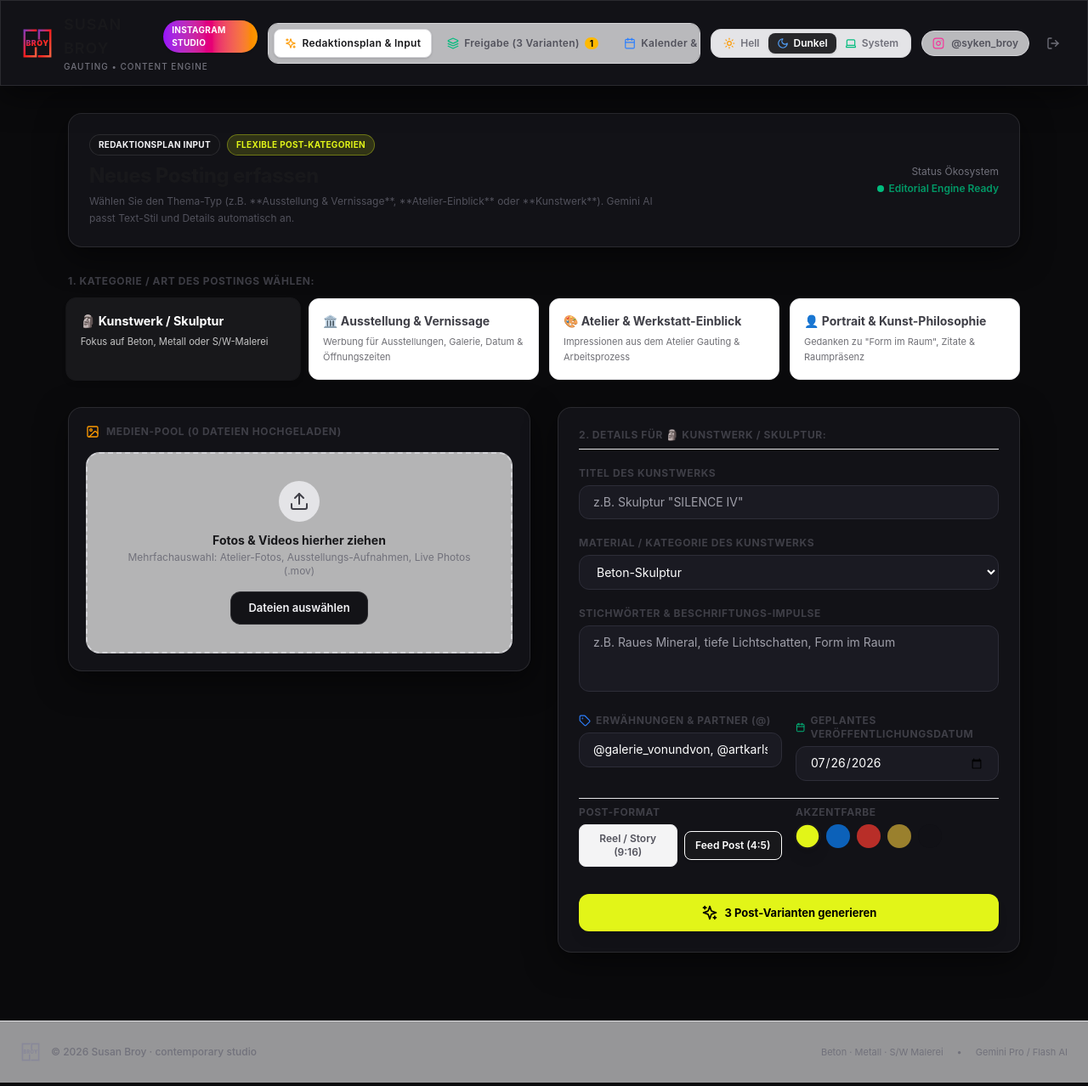
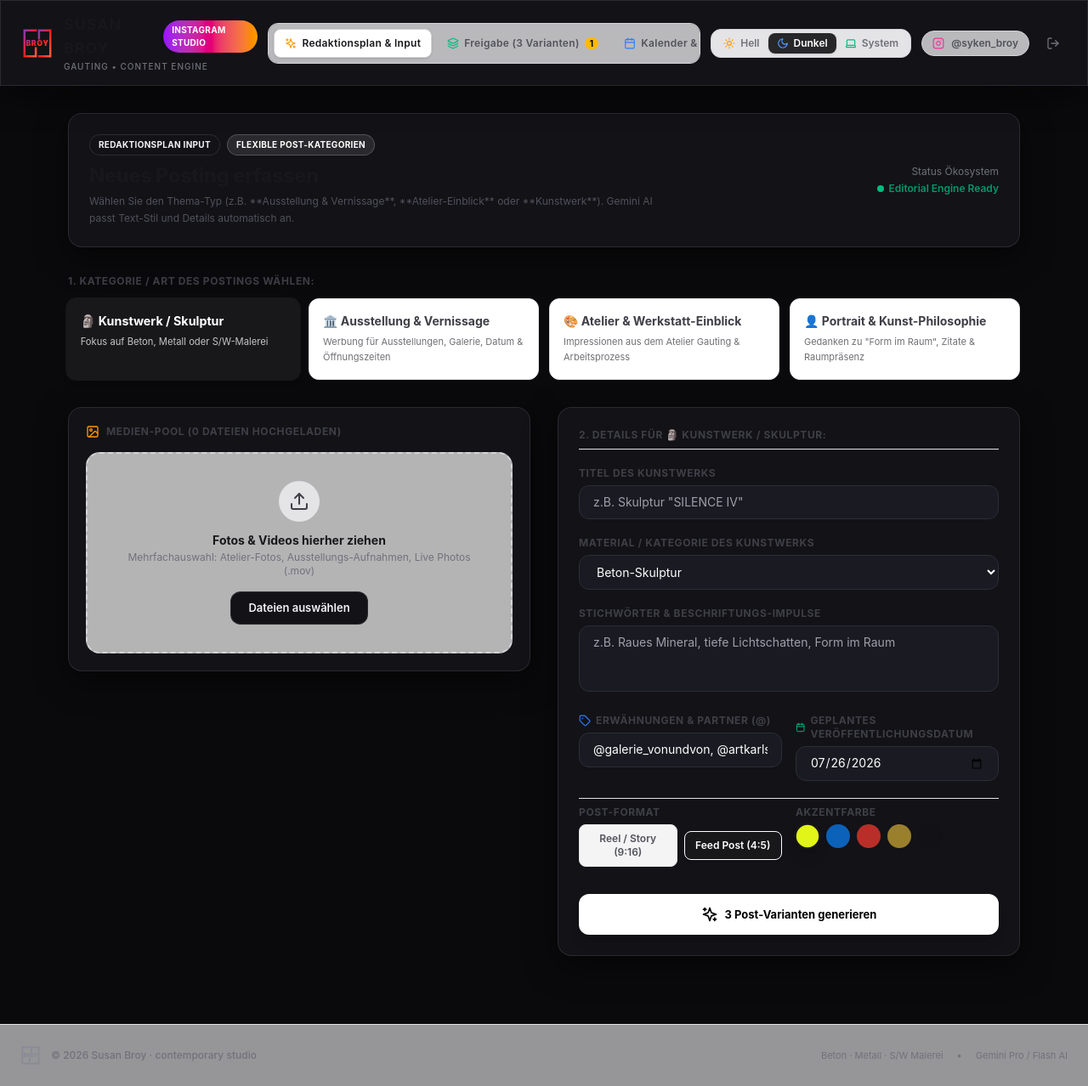
Before and after one commit to martinrausche/susan-broy-studio, a Next.js app: page / in a window 1280 px wide. Shown: the whole page at 85% size. Built offline with nearby package versions, Linux system fonts and the light colour scheme.

Commit message:
Replace Higgsfield neon yellow generate button with sleek gallery white/black architectural design

```diff
--- a/src/components/EditorialInput.jsx
+++ b/src/components/EditorialInput.jsx
@@ -3,7 +3,7 @@ import { CONTENT_CATEGORIES, ART_MEDIUMS, PRESET_IMAGES, generatePostVariants }
 import { Upload, Sparkles, Image as ImageIcon, Calendar, Tag, MapPin, Clock, Trash2, Plus, Film } from 'lucide-react';
 
 export default function EditorialInput({ onNewPostCreated }) {
-  const [category, setCategory] = useState('artwork'); // 'artwork', 'exhibition', 'atelier', 'statement'
+  const [category, setCategory] = useState('artwork');
   const [title, setTitle] = useState('');
   const [medium, setMedium] = useState('concrete');
   const [location, setLocation] = useState('Galerie von&von, Nürnberg');
@@ -117,7 +117,7 @@ export default function EditorialInput({ onNewPostCreated }) {
 
       <form onSubmit={handleGenerate} className="grid grid-cols-1 lg:grid-cols-12 gap-8">
 
-        {/* Category Selection Tabs (Full Width 12 Cols) */}
+        {/* Category Selection Tabs */}
         <div className="lg:col-span-12 flex flex-col gap-3">
           <label className="text-xs font-bold uppercase tracking-wider text-zinc-700 dark:text-gray-300">
             1. Kategorie / Art des Postings wählen:
@@ -130,7 +130,7 @@ export default function EditorialInput({ onNewPostCreated }) {
                 onClick={() => setCategory(cat.id)}
                 className={`p-4 rounded-xl border text-left transition-all flex flex-col gap-1.5 ${
                   category === cat.id
-                    ? 'bg-zinc-900 text-white dark:bg-yellow-400/10 dark:border-yellow-400 dark:text-yellow-400 border-zinc-900 shadow-md scale-[1.02]'
+                    ? 'bg-zinc-900 text-white dark:bg-zinc-800 dark:border-white dark:text-white border-zinc-900 shadow-md scale-[1.02]'
                     : 'bg-white dark:bg-zinc-900 border-zinc-200 dark:border-zinc-800 text-zinc-700 dark:text-gray-300 hover:border-zinc-400 dark:hover:border-zinc-700'
                 }`}
               >
@@ -163,7 +163,7 @@ export default function EditorialInput({ onNewPostCreated }) {
 
             {/* Empty State / Main Multi-Upload Zone */}
             {uploadedAssets.length === 0 ? (
-              <label className="border-2 border-dashed border-zinc-300 dark:border-zinc-700 hover:border-zinc-900 dark:hover:border-yellow-400/80 rounded-2xl p-8 flex flex-col items-center justify-center gap-3 cursor-pointer transition-all bg-zinc-50/70 dark:bg-zinc-950/60 hover:bg-zinc-100/70 dark:hover:bg-zinc-900/60 group text-center min-h-[220px]">
+              <label className="border-2 border-dashed border-zinc-300 dark:border-zinc-700 hover:border-zinc-900 dark:hover:border-white rounded-2xl p-8 flex flex-col items-center justify-center gap-3 cursor-pointer transition-all bg-zinc-50/70 dark:bg-zinc-950/60 hover:bg-zinc-100/70 dark:hover:bg-zinc-900/60 group text-center min-h-[220px]">
                 <div className="w-12 h-12 rounded-full bg-zinc-200 dark:bg-zinc-800 flex items-center justify-center text-zinc-700 dark:text-gray-300 group-hover:scale-110 transition-transform">
                   <Upload className="w-6 h-6" />
                 </div>
@@ -224,7 +224,7 @@ export default function EditorialInput({ onNewPostCreated }) {
                     </div>
                   ))}
 
-                  <label className="aspect-square border-2 border-dashed border-zinc-300 dark:border-zinc-700 hover:border-zinc-900 dark:hover:border-yellow-400 rounded-xl flex flex-col items-center justify-center gap-1 cursor-pointer transition-all bg-zinc-50 dark:bg-zinc-950/50 hover:bg-zinc-100 dark:hover:bg-zinc-900 text-zinc-500 dark:text-gray-400">
+                  <label className="aspect-square border-2 border-dashed border-zinc-300 dark:border-zinc-700 hover:border-zinc-900 dark:hover:border-white rounded-xl flex flex-col items-center justify-center gap-1 cursor-pointer transition-all bg-zinc-50 dark:bg-zinc-950/50 hover:bg-zinc-100 dark:hover:bg-zinc-900 text-zinc-500 dark:text-gray-400">
                     <Plus className="w-6 h-6" />
                     <span className="text-[10px] font-bold">Weitere hinzufügen</span>
                     <input
@@ -275,7 +275,6 @@ export default function EditorialInput({ onNewPostCreated }) {
             {/* Dynamic Category Specific Fields */}
             {category === 'exhibition' ? (
 
-              /* Exhibition Specific Fields */
               <div className="grid grid-cols-1 md:grid-cols-2 gap-4">
                 <div>
                   <label className="text-xs font-bold text-zinc-700 dark:text-gray-300 uppercase tracking-wider block mb-1.5 flex items-center gap-1.5">
@@ -308,7 +307,6 @@ export default function EditorialInput({ onNewPostCreated }) {
 
             ) : category === 'artwork' ? (
 
-              /* Artwork Specific Fields */
               <div>
                 <label className="text-xs font-bold text-zinc-700 dark:text-gray-300 uppercase tracking-wider block mb-1.5">
                   Material / Kategorie des Kunstwerks
@@ -389,7 +387,7 @@ export default function EditorialInput({ onNewPostCreated }) {
                     onClick={() => setPostType('reel')}
                     className={`flex-1 py-2 px-3 rounded-lg text-xs font-semibold border transition-all ${
                       postType === 'reel'
-                        ? 'bg-zinc-900 text-white dark:bg-yellow-400/10 dark:border-yellow-400 dark:text-yellow-400 shadow-sm'
+                        ? 'bg-zinc-900 text-white dark:bg-white dark:border-white dark:text-black shadow-sm'
                         : 'bg-zinc-100 dark:bg-zinc-900 border-zinc-200 dark:border-zinc-800 text-zinc-600 dark:text-gray-400 hover:text-zinc-900 dark:hover:text-white'
                     }`}
                   >
@@ -400,7 +398,7 @@ export default function EditorialInput({ onNewPostCreated }) {
                     onClick={() => setPostType('feed')}
                     className={`flex-1 py-2 px-3 rounded-lg text-xs font-semibold border transition-all ${
                       postType === 'feed'
-                        ? 'bg-zinc-900 text-white dark:bg-yellow-400/10 dark:border-yellow-400 dark:text-yellow-400 shadow-sm'
+                        ? 'bg-zinc-900 text-white dark:bg-white dark:border-white dark:text-black shadow-sm'
                         : 'bg-zinc-100 dark:bg-zinc-900 border-zinc-200 dark:border-zinc-800 text-zinc-600 dark:text-gray-400 hover:text-zinc-900 dark:hover:text-white'
                     }`}
                   >
--- a/src/styles/theme.css
+++ b/src/styles/theme.css
@@ -12,7 +12,7 @@
   --text-secondary: #555566;
   --text-muted: #888899;
 
-  --accent-neon: #B8C900;
+  --accent-neon: #111116;
   --accent-gold: #9E7B10;
   --accent-blue: #0066CC;
 
@@ -35,7 +35,7 @@
   --text-secondary: #A0A0B0;
   --text-muted: #666678;
 
-  --accent-neon: #E2F518;
+  --accent-neon: #FFFFFF;
   --accent-gold: #D4AF37;
   --accent-blue: #0A84FF;
 
@@ -85,7 +85,7 @@ h1, h2, h3, h4, h5, h6, p, span, button, input, textarea, select {
   background-color: var(--input-bg) !important;
   color: var(--input-text) !important;
   border: 1px solid var(--input-border) !important;
-  font-size: 14px !important; /* Prevents auto-zoom on iOS Safari */
+  font-size: 14px !important;
   transition: border-color 0.2s ease, box-shadow 0.2s ease, background-color 0.3s ease;
 }
 
@@ -96,11 +96,11 @@ h1, h2, h3, h4, h5, h6, p, span, button, input, textarea, select {
 }
 
 .dark .input-studio:focus {
-  border-color: var(--accent-neon) !important;
-  box-shadow: 0 0 0 2px rgba(226, 245, 24, 0.2) !important;
+  border-color: #FFFFFF !important;
+  box-shadow: 0 0 0 2px rgba(255, 255, 255, 0.2) !important;
 }
 
-/* Smartphone Container Frame (Fluid for Mobile Viewports) */
+/* Smartphone Container Frame */
 .phone-frame {
   width: 340px;
   max-width: calc(100vw - 32px);
@@ -153,15 +153,15 @@ h1, h2, h3, h4, h5, h6, p, span, button, input, textarea, select {
 }
 
 .badge-accent {
-  background: rgba(184, 201, 0, 0.15);
-  color: #445200;
-  border: 1px solid rgba(184, 201, 0, 0.35);
+  background: var(--bg-secondary);
+  color: var(--text-primary);
+  border: 1px solid var(--border-color);
 }
 
 .dark .badge-accent {
-  background: rgba(226, 245, 24, 0.15);
-  color: var(--accent-neon);
-  border: 1px solid rgba(226, 245, 24, 0.35);
+  background: rgba(255, 255, 255, 0.1);
+  color: #FFFFFF;
+  border: 1px solid rgba(255, 255, 255, 0.2);
 }
 
 .badge-status-ready {
@@ -174,7 +174,7 @@ h1, h2, h3, h4, h5, h6, p, span, button, input, textarea, select {
   color: #34C759;
 }
 
-/* Custom Buttons */
+/* Custom Buttons - Architectural Gallery Styling (No Higgsfield Neon) */
 .btn-primary {
   background: var(--text-primary);
   color: var(--bg-primary);
@@ -216,7 +216,7 @@ h1, h2, h3, h4, h5, h6, p, span, button, input, textarea, select {
   background: #111116;
   color: #FFFFFF;
   font-weight: 700;
-  padding: 12px 24px;
+  padding: 14px 24px;
   border-radius: 12px;
   border: none;
   cursor: pointer;
@@ -235,16 +235,15 @@ h1, h2, h3, h4, h5, h6, p, span, button, input, textarea, select {
 }
 
 .dark .btn-accent {
-  background: var(--accent-neon);
+  background: #FFFFFF;
   color: #000000;
 }
 
 .dark .btn-accent:hover {
-  background: #EEFF33;
-  box-shadow: 0 0 25px rgba(226, 245, 24, 0.45);
+  background: #EAEAEA;
+  box-shadow: 0 0 20px rgba(255, 255, 255, 0.25);
 }
 
-/* Utility to hide scrollbar on mobile nav */
 .no-scrollbar::-webkit-scrollbar {
   display: none;
 }
```
